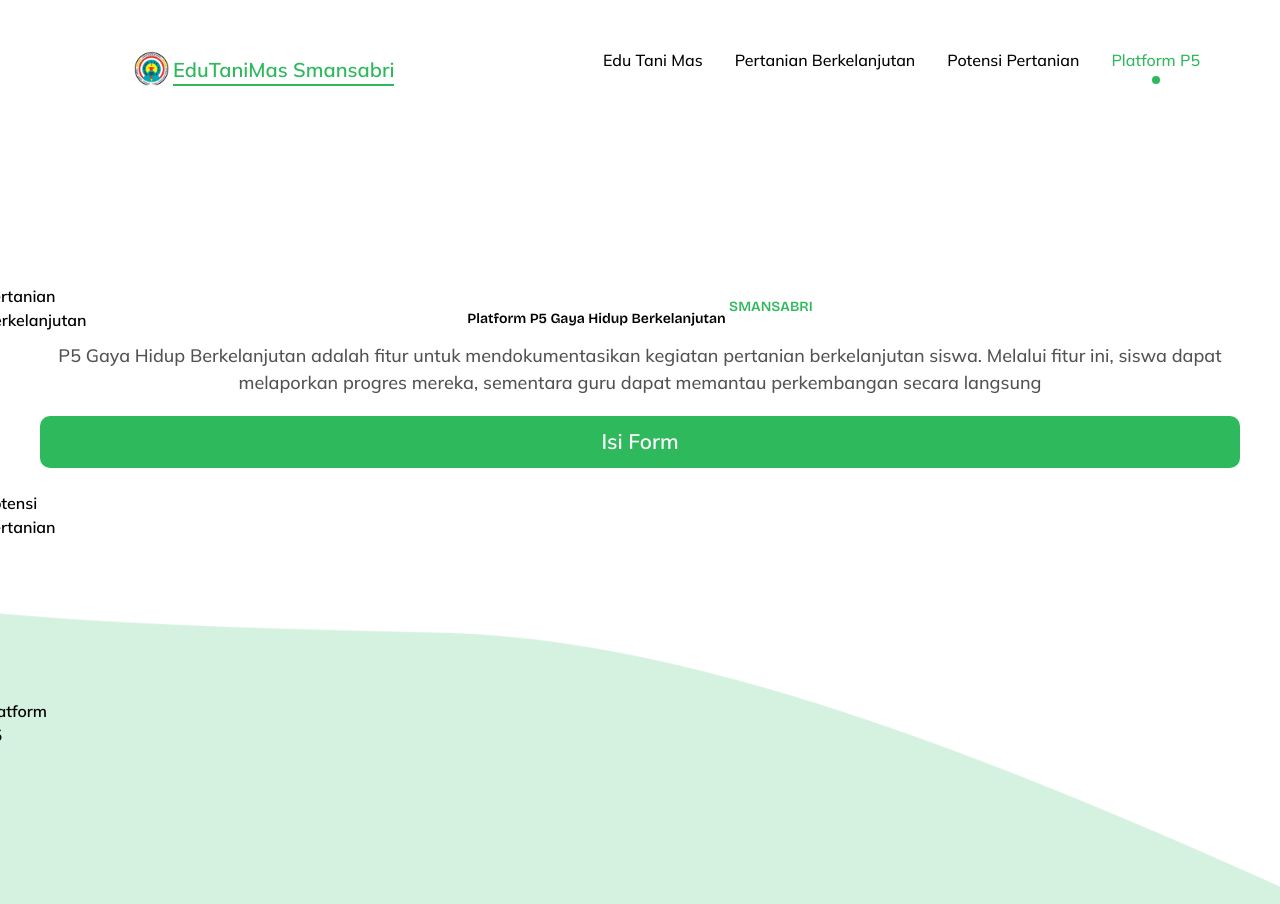
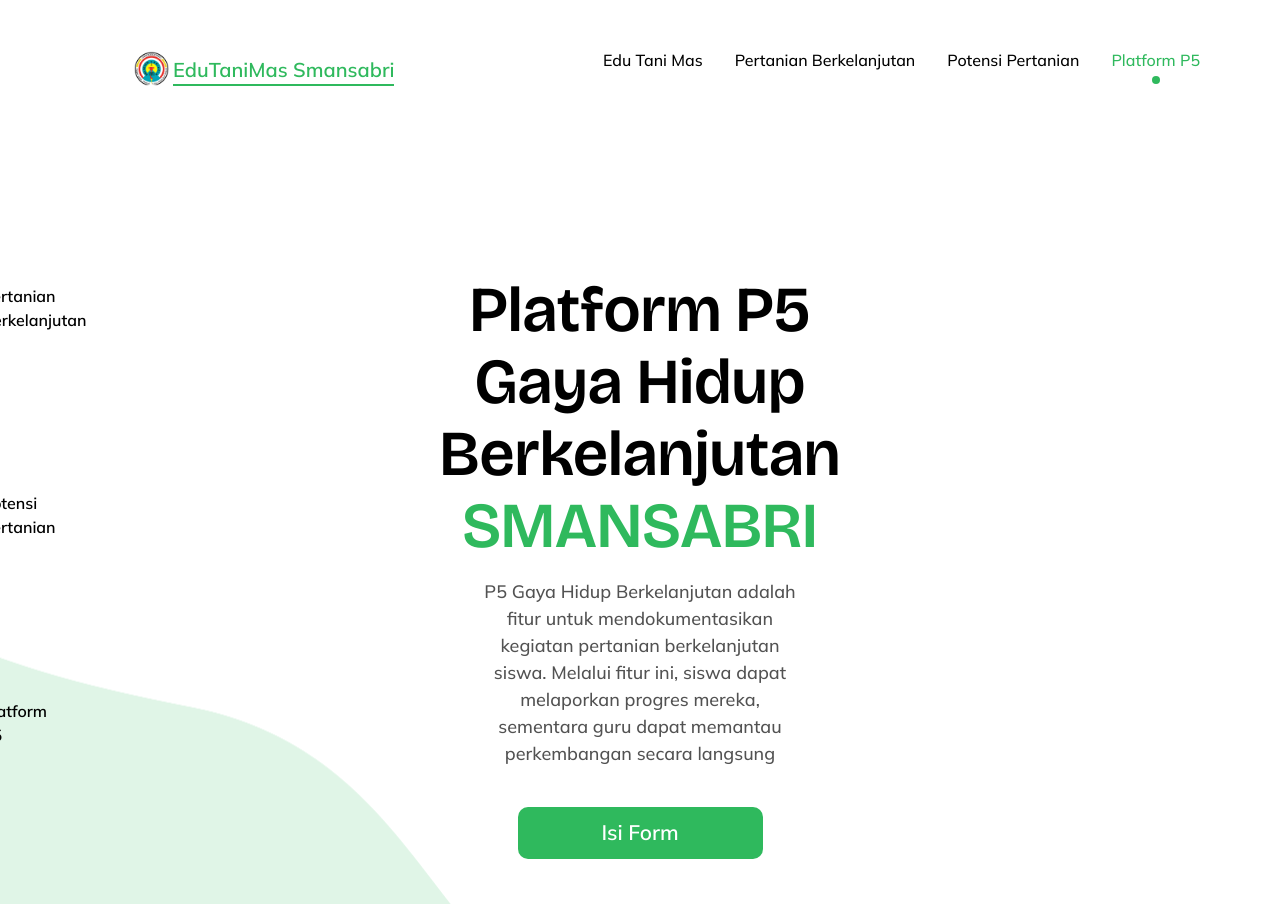
Before and after one commit to StepUp-Project6/edutanimas, a React (Vite) app: page /platform-p5 in a window 1280 px wide. Built offline with nearby package versions, Linux system fonts and the light colour scheme.

Commit message:
update page platformP5 untuk tampilan tablet dan dekstop

```diff
--- a/src/pages/platformP5.jsx
+++ b/src/pages/platformP5.jsx
@@ -8,8 +8,9 @@ const PlatformP5 = () => {
   return (
     <div className="font-mulish min-h-screen flex flex-col">
       <Navbar />
-      <main className="relative w-full h-screen pt-[150px]">
-        <div className="px-10">
+      <main className="relative w-full h-screen pt-[150px] lg:pt-[130px] xl:pt-[170px]">
+        <div className="px-10 md:px-20 xl:px-[400px]">
+          <h1 className="md:leading-[40px] lg:leading-[80px] xl:leading-[72px]">
             <HeadSection
               content={[
                 {
@@ -18,29 +19,43 @@ const PlatformP5 = () => {
                 },
                 {
                   title: "Platform P5 Gaya Hidup Berkelanjutan ",
-                classname: "font-semibold text-[14px] text-black",
+                  classname:
+                    "font-semibold text-[14px] text-black md:text-[36px] lg:text-[64px]",
                 },
                 {
                   title: "SMANSABRI",
-                classname: "text-primary font-semibold text-[14px] -top-3",
+                  classname:
+                    "text-primary font-semibold text-[14px] -top-3 md:text-[36px] md:top-0 lg:text-[64px]",
                 },
               ]}
             />
+          </h1>
           <TextParagraph
-            customClassname={"text-center -mt-2"}
+            customClassname={"text-center -mt-2 md:mt-4 xl:px-20"}
             content="P5 Gaya Hidup Berkelanjutan adalah fitur untuk mendokumentasikan kegiatan pertanian berkelanjutan siswa. Melalui fitur ini, siswa dapat melaporkan progres mereka, sementara guru dapat memantau perkembangan secara langsung"
           />
-          <a href="#" target="_blank">
+          <a
+            href="#"
+            target="_blank"
+            className="md:w-full md:flex md:justify-center"
+          >
             <CustomButton
               content="Isi Form"
-              customClassname={"text-center bg-[#2FB95D] mt-5"}
+              customClassname={
+                "text-center bg-[#2FB95D] mt-5 md:w-[200px] md:mt-8 lg:w-[245px] lg:mt-10"
+              }
             />
           </a>
         </div>
         <img
           src="images/element-bg-1.png"
           alt="element 1"
-          className="absolute bottom-0 w-full"
+          className="absolute -z-20 bottom-0 w-full lg:hidden"
+        />
+        <img
+          src="images/element-bg-2.png"
+          alt="element 1"
+          className="hidden -z-20 absolute bottom-0 w-full lg:block"
         />
       </main>
     </div>
```
Lines whose indentation alone changed are shown as unchanged.
